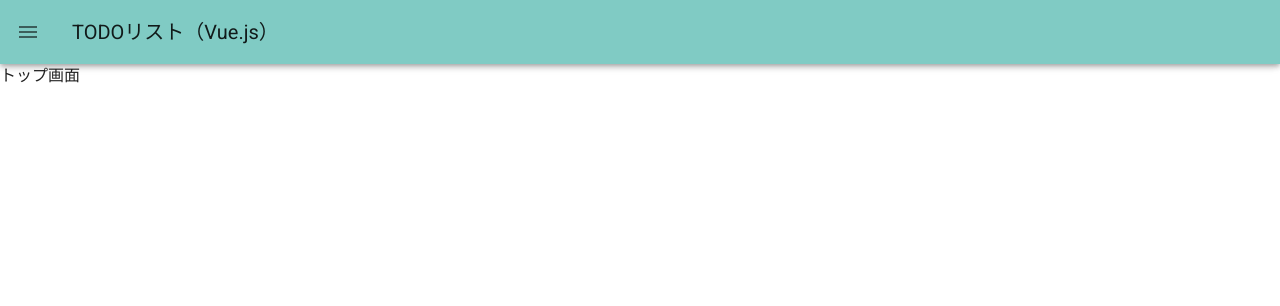
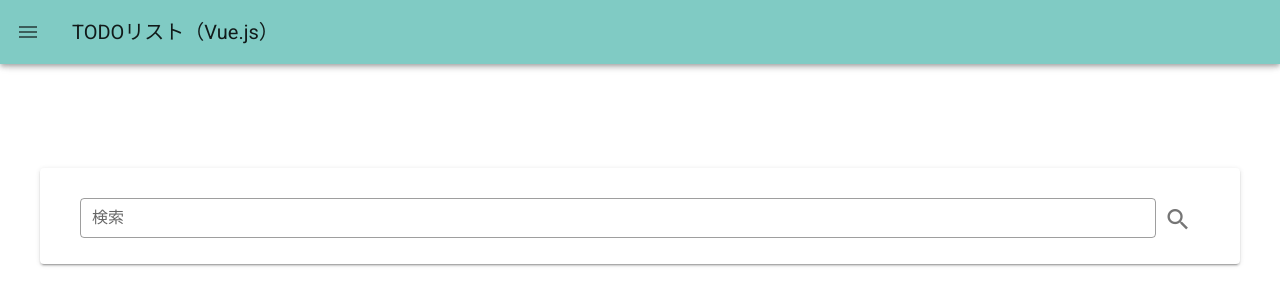
Before and after one commit to nao11aihara/vue-todo, a Vue app: page / in a window 1280 px wide. Shown: the top 306 px of the page. Built offline with nearby package versions, Linux system fonts and the light colour scheme.

Commit message:
add: 検索フォームコンポーネントを追加

```diff
--- /dev/null
+++ b/src/components/SearchForm.vue
@@ -0,0 +1,25 @@
+<template>
+  <v-card class="d-flex">
+    <v-text-field outlined dense label="検索"></v-text-field>
+    <v-btn icon large>
+      <v-icon>mdi-magnify</v-icon>
+    </v-btn>
+  </v-card>
+</template>
+
+<script lang="ts">
+import { Component, Vue } from "vue-property-decorator";
+
+/**
+ * 検索フォーム
+ */
+@Component
+export default class SearchForm extends Vue {}
+</script>
+
+<style scoped>
+.v-card {
+  margin: 40px;
+  padding: 30px 40px 0;
+}
+</style>
--- a/src/views/Top.vue
+++ b/src/views/Top.vue
@@ -1,15 +1,20 @@
 <template>
-  <p>トップ画面</p>
+  <v-main>
+    <SearchForm />
+  </v-main>
 </template>
 
 <script lang="ts">
 import { Component, Vue } from "vue-property-decorator";
+import SearchForm from "./../components/SearchForm.vue";
 
 /**
  * トップ画面
  */
 @Component({
-  components: {},
+  components: {
+    SearchForm,
+  },
 })
 export default class Top extends Vue {}
 </script>
```
